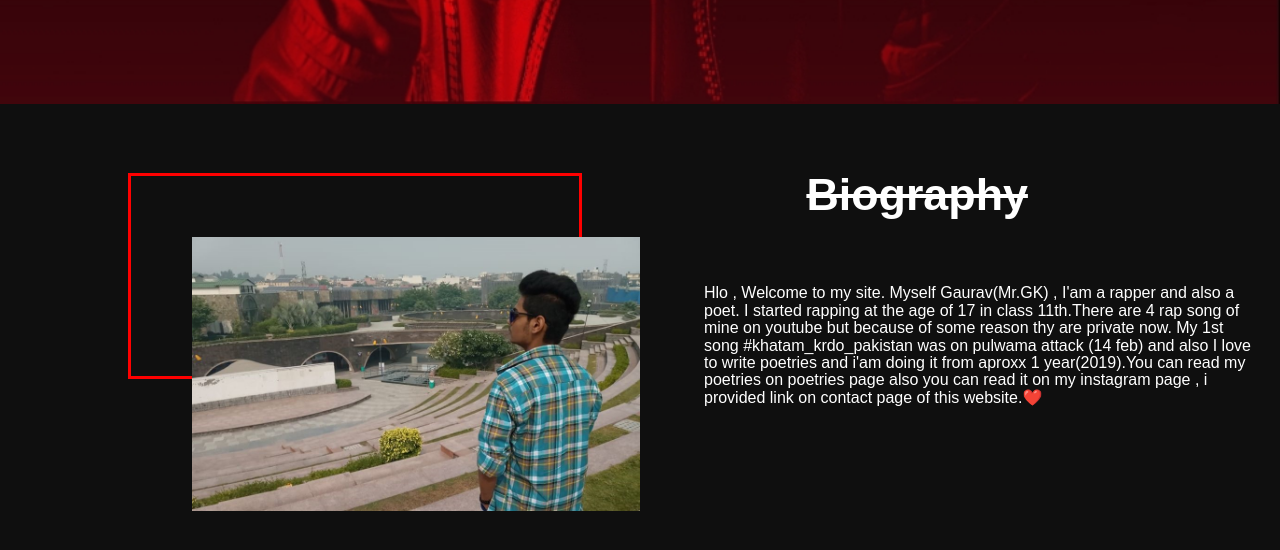
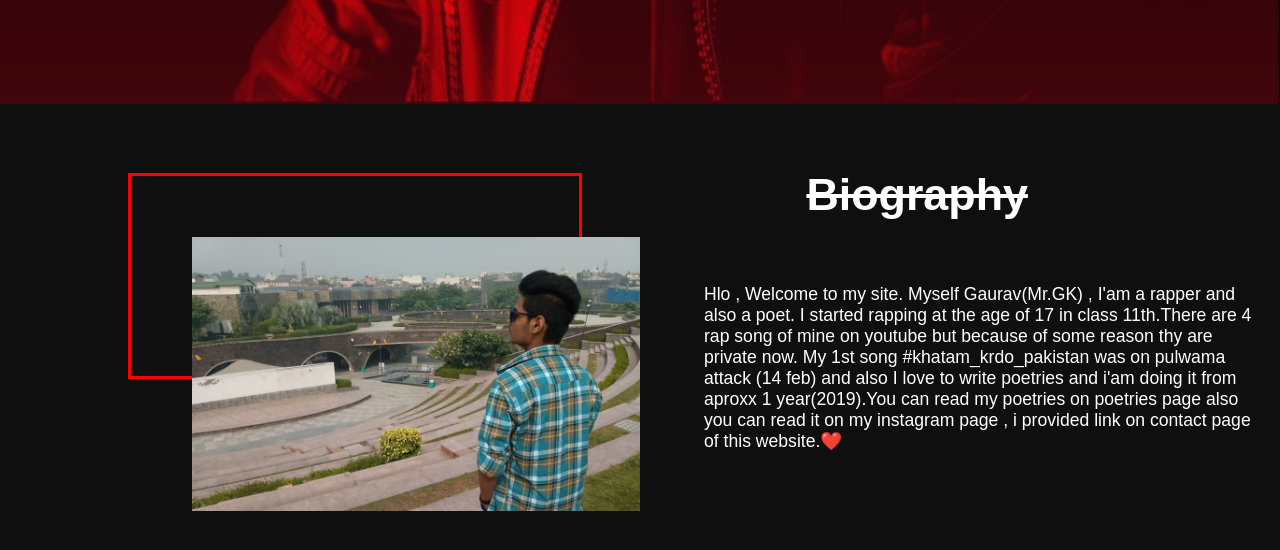
Before and after one commit to mrgk01/mrgk01.github.io, a plain HTML site: page index.html in a window 1280 px wide. Shown: the part 616-1166 px from the top of the page. Drawn offline with Linux system fonts and the light colour scheme.

Commit message:
Add files via upload

```diff
--- a/index.html
+++ b/index.html
@@ -236,7 +236,8 @@
         height: 10%;
         margin-left: 53%;
         margin-top: -30%;
-        line-height: 109%;
+        line-height: 119%;
+        font-size: 110%;
 
 
     }
```
